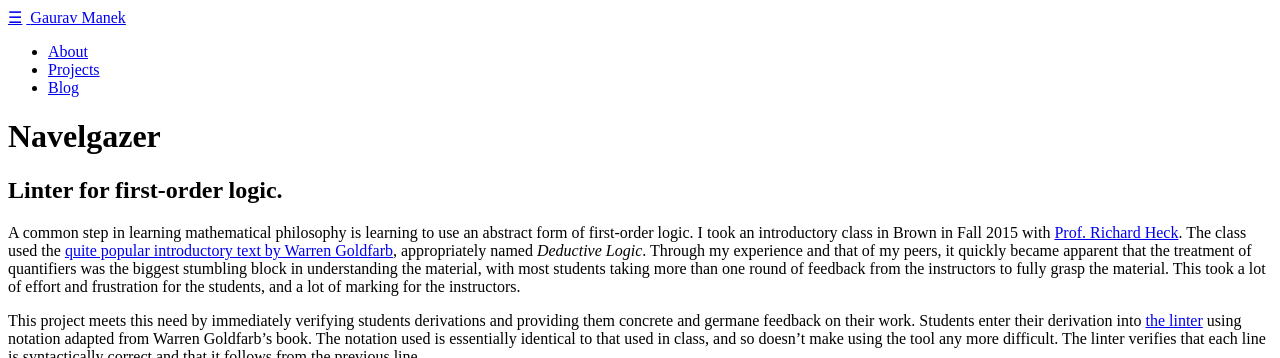
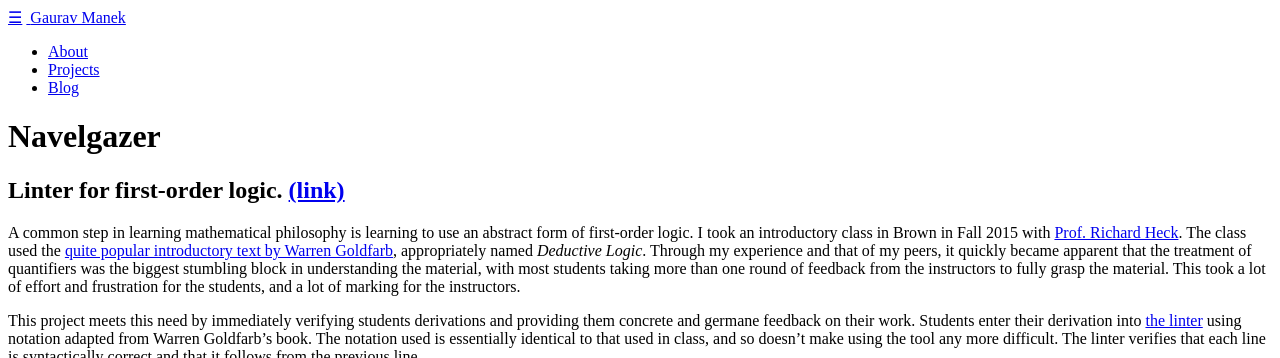
Before and after one commit to gauravmm/gauravmanek.com, a Jekyll site: the page built from _content/projects/_posts/2016-04-18-navelgazer.md, in a window 1280 px wide, cut to the strip 0-358 px from the top of the page. Built offline with Jekyll 4.4.1, drawn with Linux system fonts in a browser that asks for light colours; nearby versions of some CDN libraries; some web fonts are replaced; Markdown is read by kramdown in place of the engine named in the settings.

Commit message:
Support for a link next to the subtitle.

```diff
--- a/_content/_layouts/default.html
+++ b/_content/_layouts/default.html
@@ -14,7 +14,7 @@ layout: wrapper
 <div class="page-title">
 	<div class="container">
 		<h1>{{ page.title }}</h1>
-		{% if page.subtitle %}<h2>{{ page.subtitle }}</h2>{% endif %}
+		{% if page.subtitle %}<h2>{{ page.subtitle }}{% if page.link %} <a href="{{ page.link }}">(link)</a>{% endif %}</h2>{% endif %}
 	</div>
 </div>
 <div class="container-bkg">
--- a/source/_less/screen.less
+++ b/source/_less/screen.less
@@ -39,6 +39,10 @@ body {
 	}
 }
 
+.main-text .postlink a {
+	text-decoration: none;
+}
+
 .page-title {
 	// Force to grow to fit content
 	overflow: auto;
@@ -65,6 +69,7 @@ body {
 			margin-top: @font-size-h3;
 		}
 	}
+
 }
 
 @scrollspy-padding:				10px;
```
